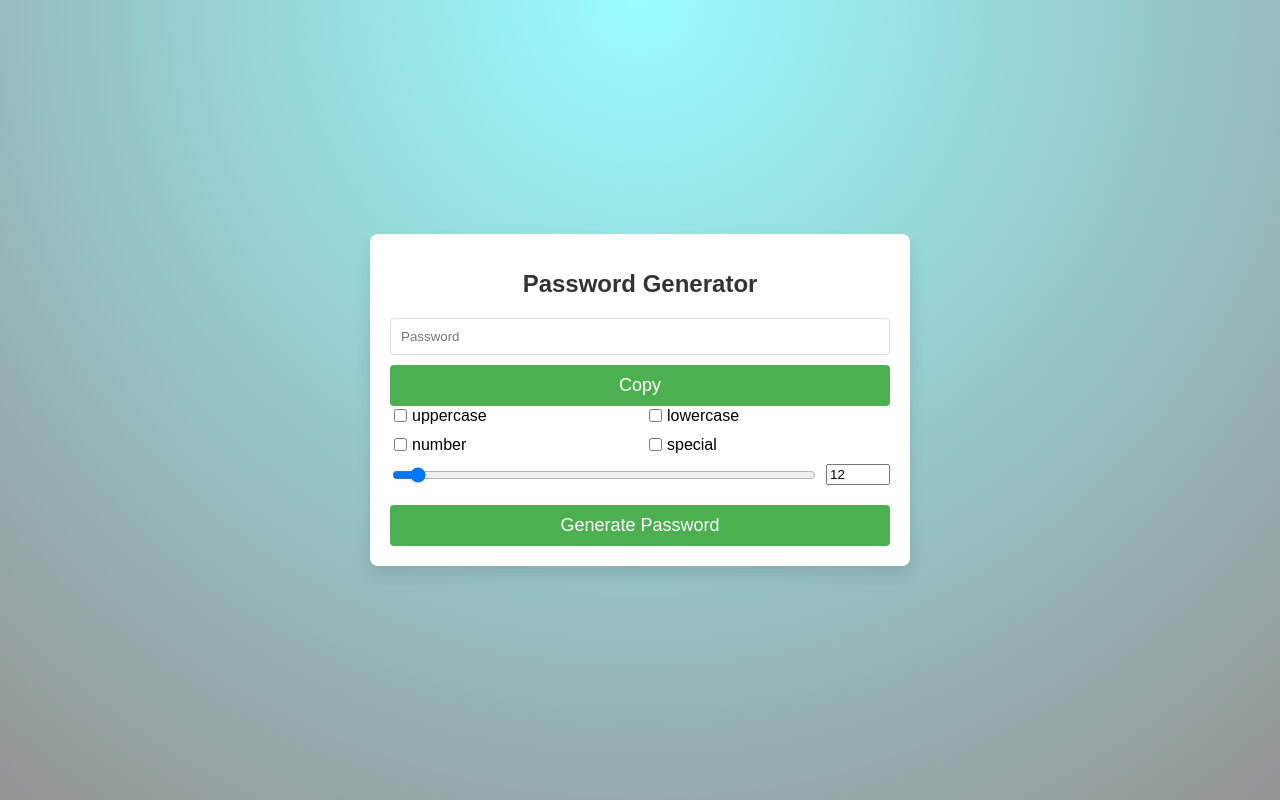
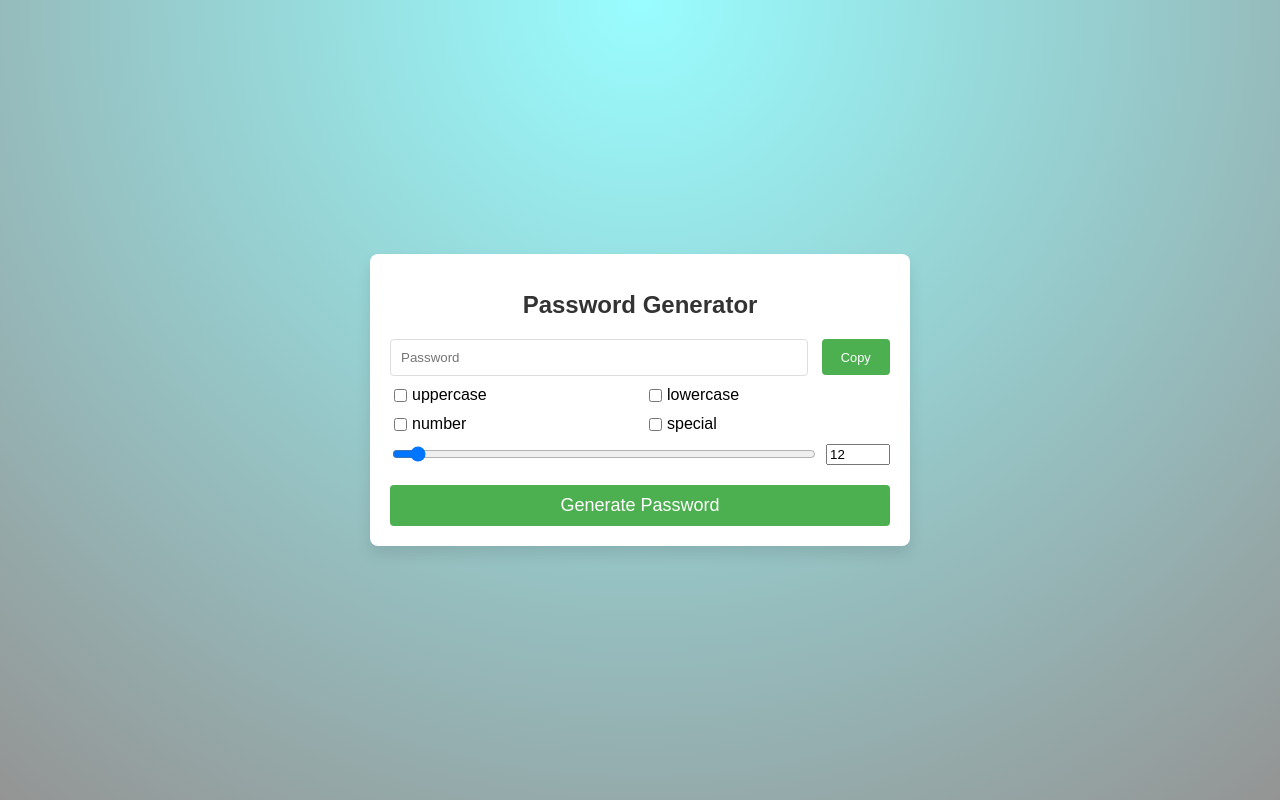
Before and after one commit to eestaniel/password_generator2, a React (Vite) app in the folder app/frontend/: page / in a window 1280 px wide. Built offline with nearby package versions, Linux system fonts and the light colour scheme.

Commit message:
feat: added copy css

```diff
--- a/app/frontend/src/App.css
+++ b/app/frontend/src/App.css
@@ -26,13 +26,29 @@ body {
   margin-top: 20px;
 }
 
+.pw-form-item {
+  display: flex;
+  justify-content: space-between;
+  align-items: center;
+  margin-bottom: 10px;
+}
+
 .pw-form-item input {
+  flex-grow: 1;
+  margin-right: 1em;
   width: 100%;
   padding: 10px;
   border: 1px solid #ddd;
   border-radius: 4px;
-  margin-bottom: 10px;
+
   box-sizing: border-box;
+}
+
+.copy-btn {
+  padding: 0.5em;
+  font-size: 0.8em;
+  width: 5rem;
+  height: 2.2rem;
 }
 
 .pw-form-other {
```
